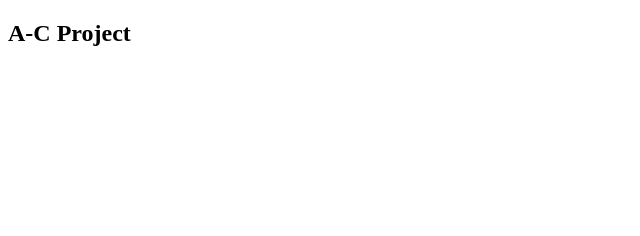
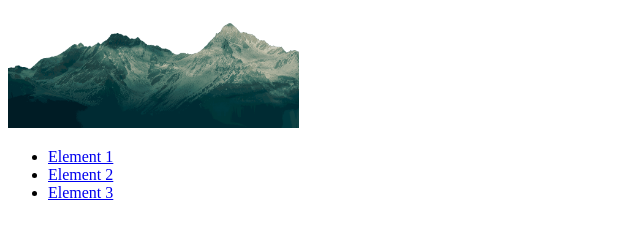
Before and after one commit to Gentilitysp/A-C-Project, a plain HTML site: page index.html in a window 1280 px wide. Shown: the whole page, without its empty margins (0-640 px from the left). Drawn offline with Linux system fonts and the light colour scheme.

Commit message:
solved until feature 4

```diff
--- a/css/style.css
+++ b/css/style.css
@@ -0,0 +1,3 @@
+#header-img {
+    height: 120px;
+}
--- a/index.html
+++ b/index.html
@@ -1,21 +1,34 @@
 <!DOCTYPE html>
 <html lang="en">
-  <head>
+
+<head>
     <meta charset="UTF-8">
     <title>Fork Me! FCC: Test Suite Template</title>
     <link rel="stylesheet" href="css/style.css">
-  </head>
+</head>
 
-  <body id="home">
-    <nav class="navbar">
+<body id="home">
+    <!-- <nav class="navbar">
       <div class="container">
         <h1 class="logo">A-C Project</h1>
       </div>
-    </nav>
+    </nav> -->
+    <header id="header">
+        <img src="image.png" alt="a random image" id="header-img">
+        <nav id="nav-bar">
+            <ul>
+                <li><a href="index.html" class="nav-link">Element 1</a></li>
+                <li><a href="index.html" class="nav-link">Element 2</a></li>
+                <li><a href="index.html" class="nav-link">Element 3</a></li>
+            </ul>
+
+        </nav>
+    </header>
 
     <section class="section-a">
 
     </section>
+
     <script src="https://cdn.freecodecamp.org/testable-projects-fcc/v1/bundle.js"></script>
 
     <!--
@@ -30,6 +43,7 @@
     - The freeCodeCamp Team
 
     -->
-    <script  src="js/index.js"></script>
-  </body>
+    <script src="js/index.js"></script>
+</body>
+
 </html>
```
Also changed, not shown: image.png (added).
